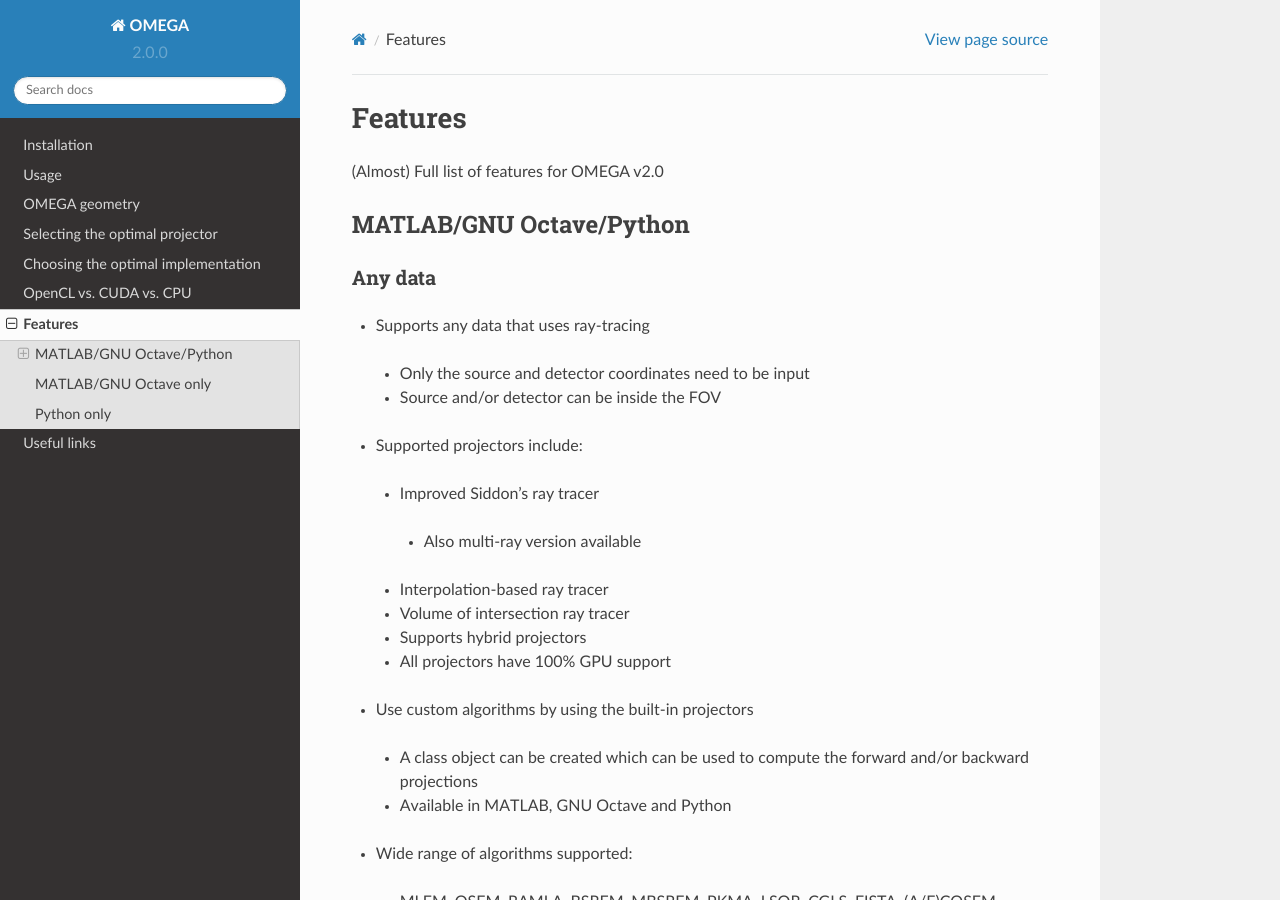
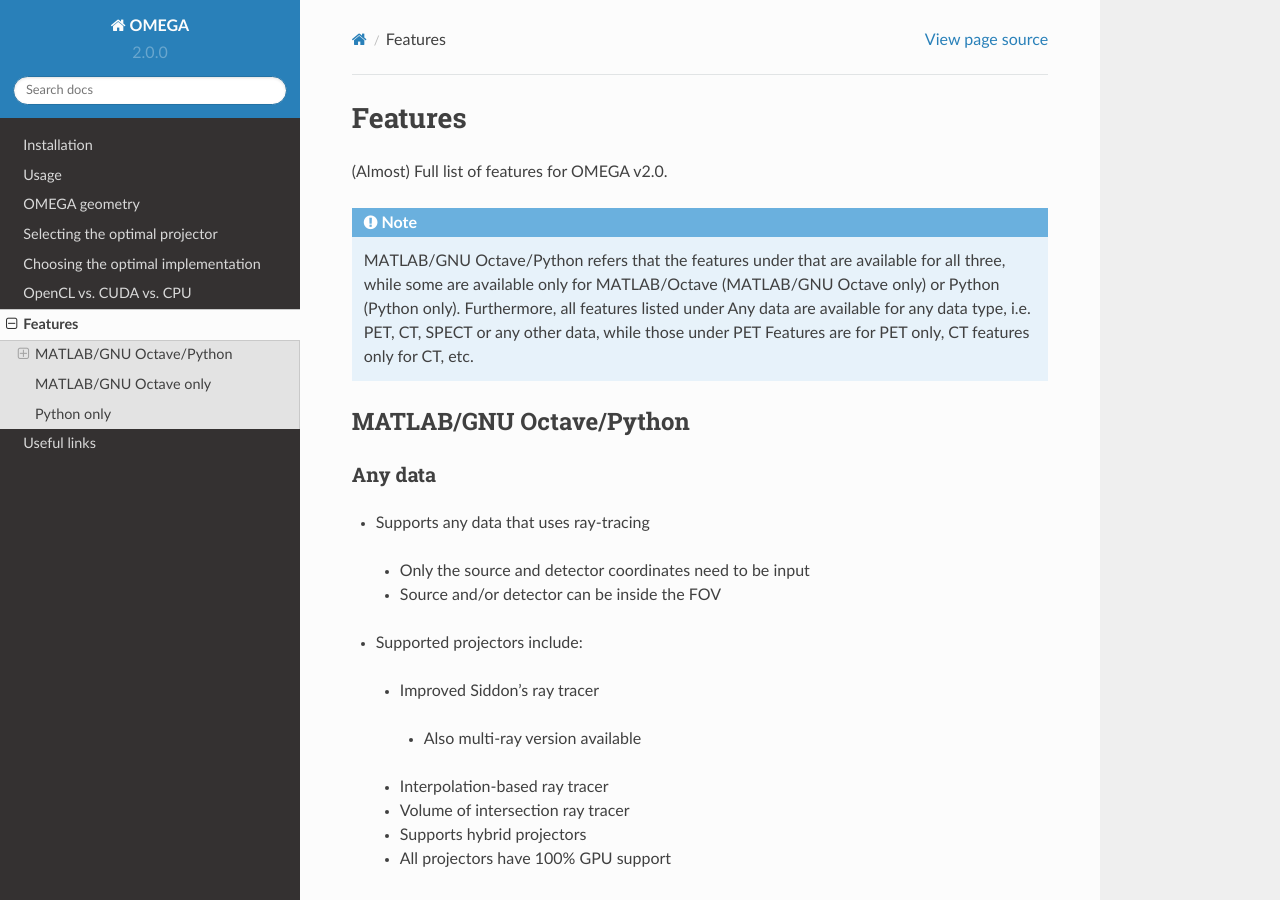
Before and after one commit to villekf/OMEGA-doc, a Sphinx documentation site: the page built from docs/source/features.rst, in a window 1280 px wide and 900 px high. Built offline with Sphinx 7.4.7 and the Read the Docs theme 2.0.0, drawn with Linux system fonts in a browser that asks for light colours; some of the changed text lies outside the part shown.

Commit message:
Update features.rst

```diff
--- a/docs/source/features.rst
+++ b/docs/source/features.rst
@@ -1,7 +1,12 @@
 Features
 ========
 
-(Almost) Full list of features for OMEGA v2.0
+(Almost) Full list of features for OMEGA v2.0.
+
+.. note::
+
+   MATLAB/GNU Octave/Python refers that the features under that are available for all three, while some are available only for MATLAB/Octave (MATLAB/GNU Octave only) or Python (Python only).
+   Furthermore, all features listed under Any data are available for any data type, i.e. PET, CT, SPECT or any other data, while those under PET Features are for PET only, CT features only for CT, etc.
 
 MATLAB/GNU Octave/Python
 ------------------------
@@ -101,7 +106,7 @@
 * Supports pseudo detectors/rings or ring gaps
 * Supports easy inclusion of GATE attenuation maps as the attenuation correction images
 
-CT data
+CT features
 ^^^^^^^
 * Optimized for (CB)CT data
 * Automatically load Planmeca CBCT data
@@ -132,7 +137,7 @@
 * Most of the Poisson-based algorithms are supported with transmission-based (i.e. Lambert-Beer law) data as well
  * These include PKMA, MBSREM, RAMLA, ROSEM, OSEM, MLEM and BSREM
 
-SPECT data
+SPECT features
 ^^^^^^^^^^
 * Optimized for parallel hole SPECT data
 * Load GATE SPECT projections images
```
